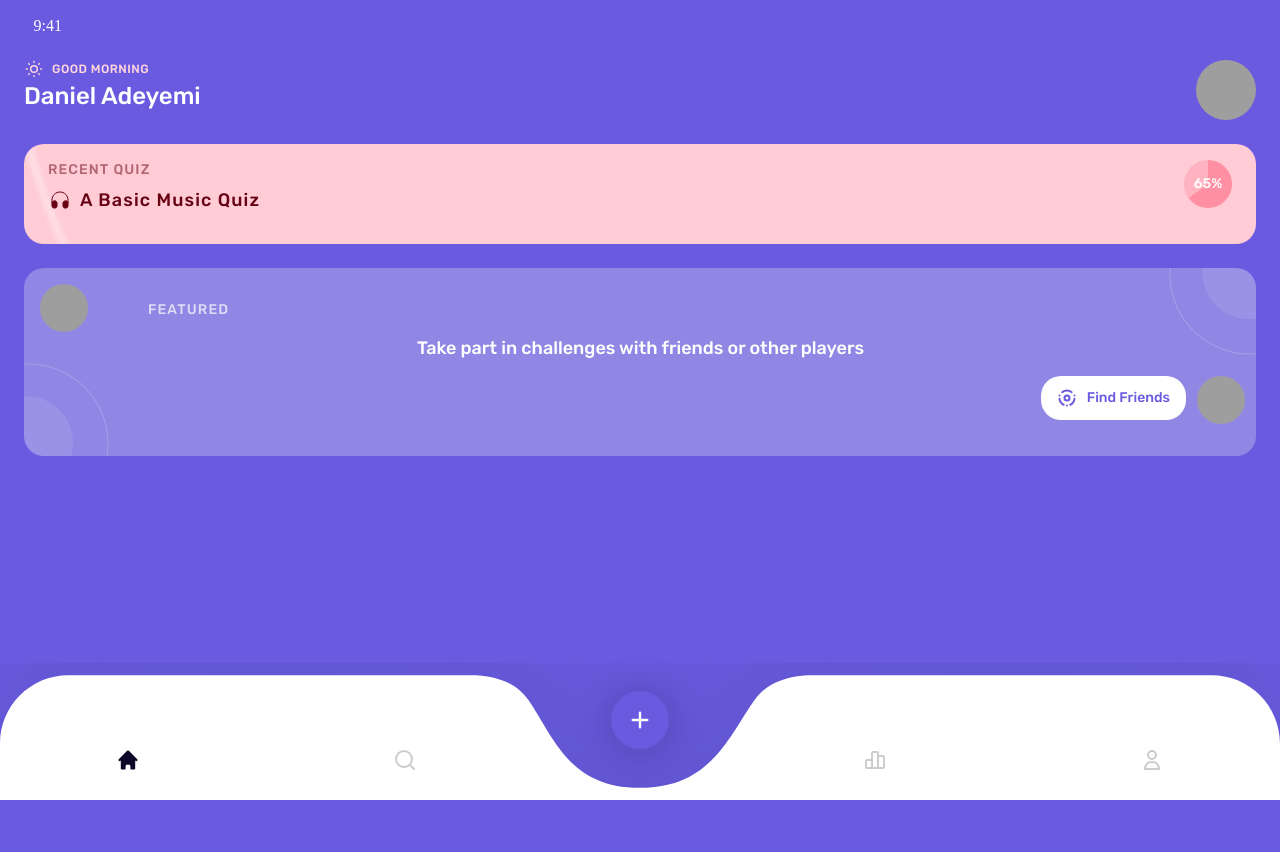
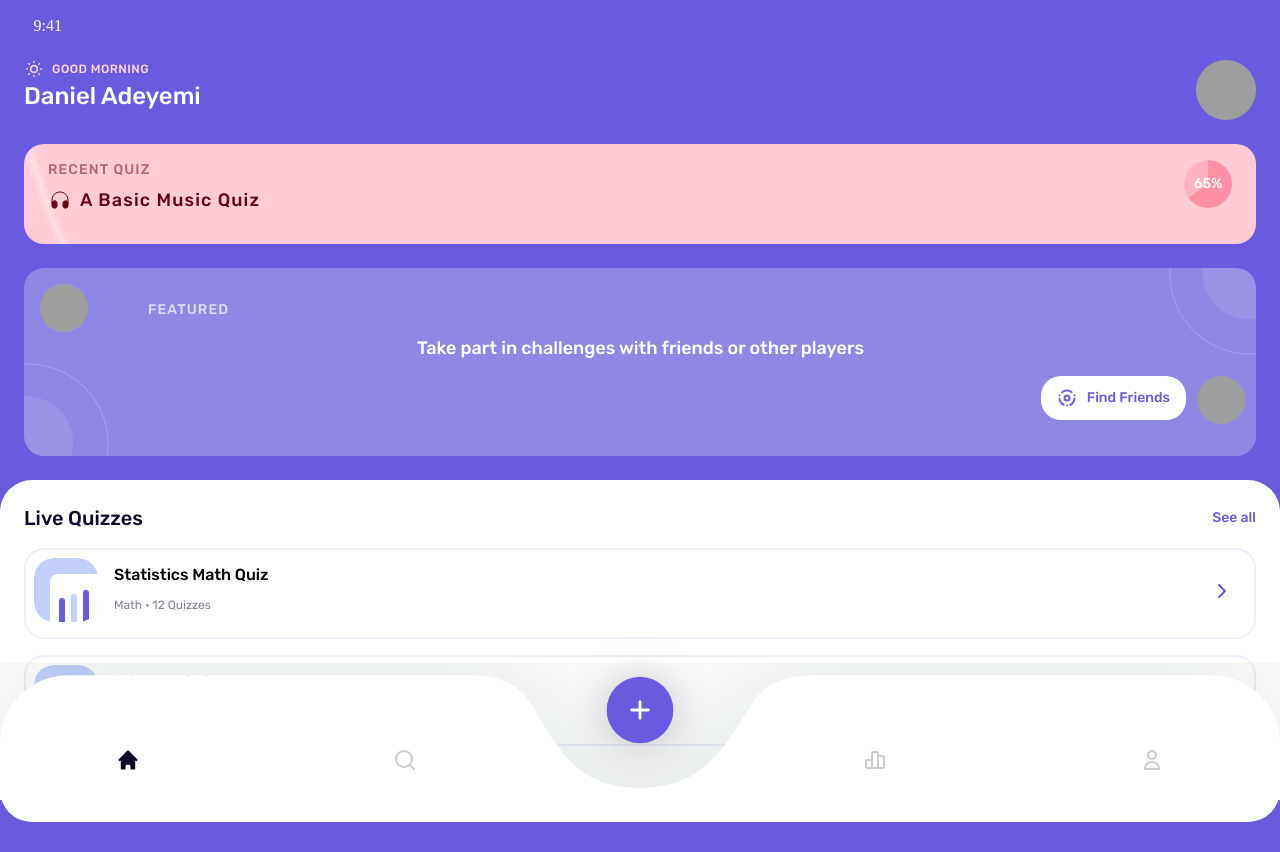
Before and after one commit to DanielAdeyemi/layouts_practice, a plain HTML site: page index.html in a window 1280 px wide. Before the commit the page ends 800 px from the top, so only its background shows below. Drawn offline with Linux system fonts and the light colour scheme; grey boxes are pictures that could not be loaded.

Commit message:
finish home layout

```diff
--- a/index.html
+++ b/index.html
@@ -92,6 +92,83 @@
         <img src="https://picsum.photos/48" alt="">
       </div>
     </div>
+    <div class="card-three">
+      <div class="top-three">
+        Live Quizzes
+        <a href="#">See all</a>
+      </div>
+      <div class="quiz-card">
+        <div class="left"><svg width="64" height="64" viewBox="0 0 64 64" fill="none"
+            xmlns="http://www.w3.org/2000/svg">
+            <g clip-path="url(#clip0_288_2931)">
+              <rect width="64" height="64" rx="20" fill="#C4D0FB" />
+              <path
+                d="M16 24C16 19.5817 19.5817 16 24 16H70V74C70 78.4183 66.4183 82 62 82H24C19.5817 82 16 78.4183 16 74V24Z"
+                fill="white" />
+              <rect x="25" y="40" width="6" height="32" rx="3" fill="#6A5AE0" />
+              <rect x="37" y="36" width="6" height="47" rx="3" fill="#C4D0FB" />
+              <rect x="49" y="32" width="6" height="41" rx="3" fill="#6A5AE0" />
+            </g>
+            <defs>
+              <clipPath id="clip0_288_2931">
+                <rect width="64" height="64" rx="20" fill="white" />
+              </clipPath>
+            </defs>
+          </svg></div>
+        <div class="middle">
+          <p class="quiz-name">
+            Statistics Math Quiz
+          </p>
+          <p class="quiz-description">
+            Math • 12 Quizzes
+          </p>
+        </div>
+        <div class="right">
+          <svg width="8" height="14" viewBox="0 0 8 14" fill="none" xmlns="http://www.w3.org/2000/svg">
+            <path d="M1 13L7 7L1 1" stroke="#6A5AE0" stroke-width="2" stroke-linecap="round" stroke-linejoin="round" />
+          </svg>
+        </div>
+      </div>
+      <div class="quiz-card">
+        <div class="left">
+          <svg width="64" height="64" viewBox="0 0 64 64" fill="none" xmlns="http://www.w3.org/2000/svg">
+            <g clip-path="url(#clip0_288_3335)">
+              <rect width="64" height="64" rx="20" fill="#C4D0FB" />
+              <rect x="8" y="16" width="48" height="66" rx="8" fill="white" />
+              <path
+                d="M34.3333 37.6667H35.5C36.6666 37.6667 36.6666 38.8334 37.852 41.7816C39 44.6668 39 45.8334 40.1667 45.8334H41.3333"
+                stroke="#6A5AE0" stroke-width="3" stroke-linecap="round" stroke-linejoin="round" />
+              <path
+                d="M33.1667 45.8334C34.9167 45.8334 36.6667 43.5001 37.8334 41.7501C39 40.0001 40.75 37.6667 42.5 37.6667"
+                stroke="#6A5AE0" stroke-width="3" stroke-linecap="round" stroke-linejoin="round" />
+              <path
+                d="M21.5 48.1667C21.5 49.9167 22.0833 50.5 23.8333 50.5C25.5833 50.5 26.1667 45.8333 27.3333 40C28.5 34.1667 29.0833 29.5 30.8333 29.5C32.5833 29.5 33.1667 30.0833 33.1667 31.8333"
+                stroke="#6A5AE0" stroke-width="3" stroke-linecap="round" stroke-linejoin="round" />
+              <path d="M23.8333 40H30.8333" stroke="#6A5AE0" stroke-width="3" stroke-linecap="round"
+                stroke-linejoin="round" />
+            </g>
+            <defs>
+              <clipPath id="clip0_288_3335">
+                <rect width="64" height="64" rx="20" fill="white" />
+              </clipPath>
+            </defs>
+          </svg>
+        </div>
+        <div class="middle">
+          <p class="quiz-name">
+            Integers Quiz
+          </p>
+          <p class="quiz-description">
+            Math • 10 Quizzes
+          </p>
+        </div>
+        <div class="right">
+          <svg width="8" height="14" viewBox="0 0 8 14" fill="none" xmlns="http://www.w3.org/2000/svg">
+            <path d="M1 13L7 7L1 1" stroke="#6A5AE0" stroke-width="2" stroke-linecap="round" stroke-linejoin="round" />
+          </svg>
+        </div>
+      </div>
+    </div>
   </section>
   <footer>
     <div class="footer-container">
--- a/styles/_home.scss
+++ b/styles/_home.scss
@@ -201,6 +201,65 @@
 				border-radius: 50%;
 			}
 		}
+
+		.card-three {
+			background: $white;
+			border-radius: 32px;
+			margin: 0 0 30px;
+			padding: 24px;
+			@media screen and (min-width: $large) {
+				padding-bottom: 60px;
+			}
+
+			.top-three {
+				display: flex;
+				justify-content: space-between;
+				font-family: Rubik;
+				font-style: normal;
+				font-weight: 500;
+				font-size: 20px;
+				line-height: 140%;
+				color: $black;
+				a {
+					font-size: 14px;
+					color: $royal-blue;
+					text-decoration: none;
+				}
+			}
+			.quiz-card {
+				border: 2px solid $grey-5;
+				box-sizing: border-box;
+				margin: 16px 0px;
+				background: $white;
+				border-radius: 20px;
+				display: flex;
+				justify-content: start;
+				align-items: center;
+				font-family: Rubik;
+				font-style: normal;
+				font-weight: 500;
+				font-size: 16px;
+				line-height: 150%;
+				padding: 8px 28px 8px 8px;
+				.left {
+					margin-right: 16px;
+				}
+				.middle {
+					.quiz-name {
+						margin: 0;
+					}
+					.quiz-description {
+						font-weight: normal;
+						font-size: 12px;
+						color: $grey-2;
+						margin: 6px 0px;
+					}
+				}
+				.right {
+					margin-left: auto;
+				}
+			}
+		}
 	}
 
 	footer {
@@ -227,8 +286,8 @@
 				height: 115px;
 			}
 			@media screen and (min-width: $large) {
-				width: 130px;
-				height: 130px;
+				width: 150px;
+				height: 150px;
 				bottom: 15px;
 			}
 		}
--- a/styles/_variables.scss
+++ b/styles/_variables.scss
@@ -17,7 +17,7 @@ $white: #ffffff;
 
 // QUIRES:
 $medium: 455px;
-$large: 650px;
+$large: 600px;
 // BUTTONS:
 
 @mixin btn {
```
Also changed, not shown: assets/ArrowRight.svg (added), assets/FrameOne.svg (added), assets/FrameTwo.svg (added), styles/styles.css, styles/styles.min.css, 1 other file.
